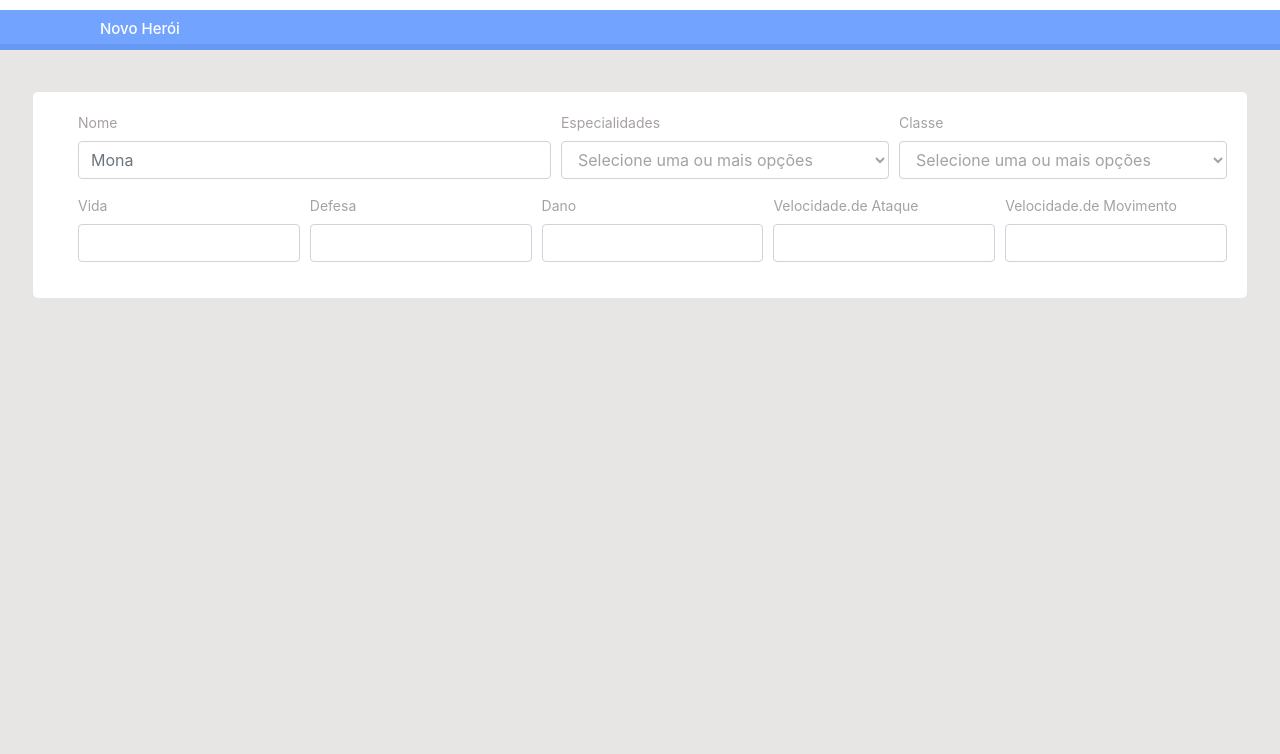
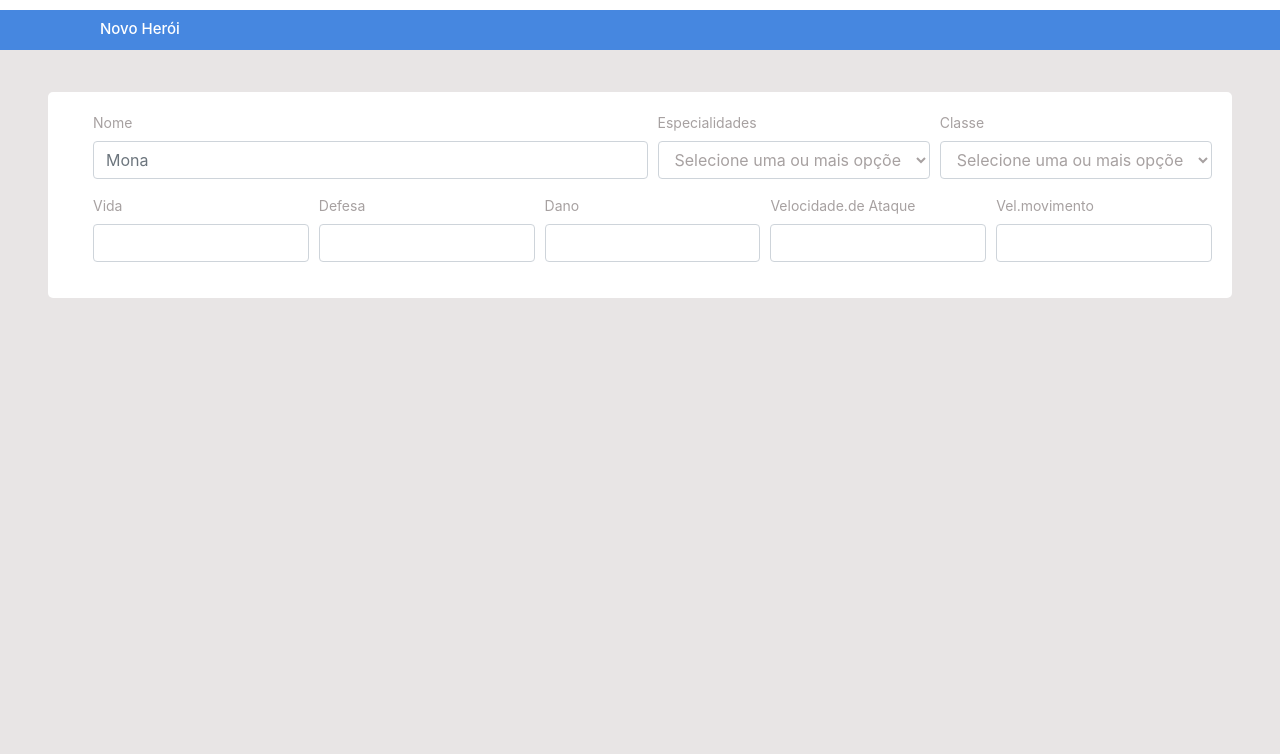
Before and after one commit to mangerona92/herois-nw, a plain HTML site: page registro.html in a window 1280 px wide. Shown: the part 46-800 px from the top of the page. Drawn offline with nearby package versions, Linux system fonts and the light colour scheme.

Commit message:
correcao no formulario do novo heroi

```diff
--- a/css/css-listherois.css
+++ b/css/css-listherois.css
@@ -17,7 +17,7 @@
 .margin-span{
     position: fixed;
     margin-left: 85%;
-    color: #0f64ff96;
+    color: #4687e0;
     font-size: 13px;
 }
 .font-icon{
@@ -29,7 +29,7 @@
     color: #d6d3d3;
 }
 .bg-divisao{
-    background-color: #0f64ff96;
+    background-color: #4687e0;
     width: 100%;
     height: 40px;
     margin-top: 10px;
@@ -83,7 +83,7 @@
     color: white;
     font-size: 13px;
     width: 100px;
-    background-color: #6499f6;
+    background-color: #4687e0;
     border-color: transparent;
 }
 
@@ -103,11 +103,11 @@
 }
 .fa-trash-o{
     font-size: 22px;
-    color: #6499f6;
+    color: #4687e0;
 }
 .fa-pencil-square-o{
     font-size: 22px;
-    color: #6499f6;
+    color: #4687e0;
 }
 .background-inf-heoris{
     background-color: white;
--- a/registro.html
+++ b/registro.html
@@ -34,22 +34,21 @@
     <div class="container">
             <div class="row">
                 <div class="col-md-12 col-sm-12 col-12 back-fundo">
-                    <div class="row">
-                        <div class="col-md-12 col-sm-12 col-12 background-form">
+                        <div class="col-md-20 col-sm-20 col-20 background-form">
                                 <form class="aling-text">
                                         <div class="form-row aling-form-register">
-                                            <div class="form-group col-md-5">
+                                            <div class="form-group col-md-6">
                                                 <label for="inputCity">Nome</label>
                                                 <input type="text" class="form-control" id="inputCity" placeholder="Mona" >
                                             </div>
-                                            <div class="form-group col">
+                                            <div class="form-group col-md-3">
                                                 <label for="inputState">Especialidades</label>
                                                 <select id="inputState" class="form-control">
                                                 <option selected>Selecione uma ou mais opções</option>
                                                  <option>...</option>
                                                 </select>
                                              </div>
-                                             <div class="form-group col">
+                                             <div class="form-group col-md-3">
                                                 <label for="inputState">Classe</label>
                                                 <select id="inputState" class="form-control">
                                                 <option selected>Selecione uma ou mais opções</option>
@@ -75,14 +74,12 @@
                                                 <input type="text" class="form-control" id="inputCity">
                                             </div>
                                             <div class="form-group col">
-                                                <label for="inputCity">Velocidade.de Movimento</label>
+                                                <label for="inputCity">Vel.movimento</label>
                                                 <input type="text" class="form-control" id="inputCity" >
                                             </div>
                                         </div>
                                     </form>
                         </div>
-                    </div>
-
                 </div>
             </div>
     </div>
```
